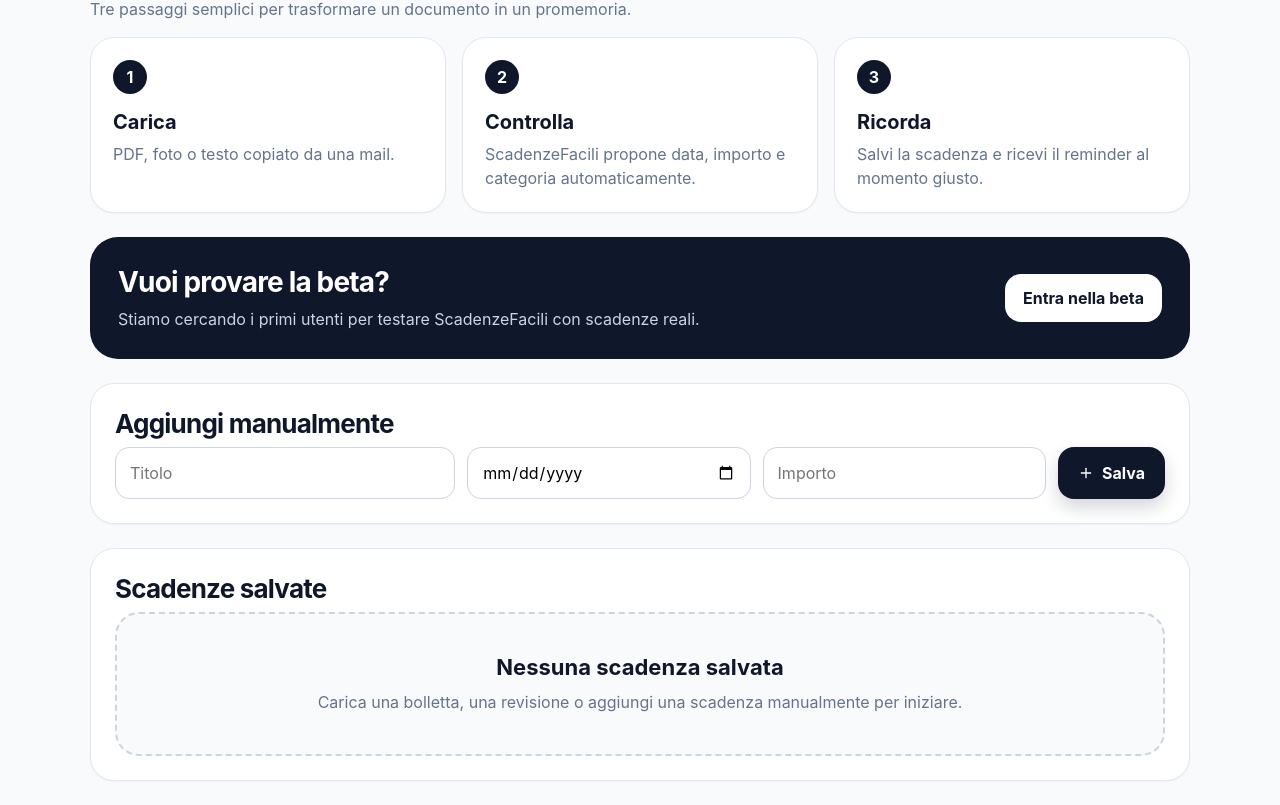
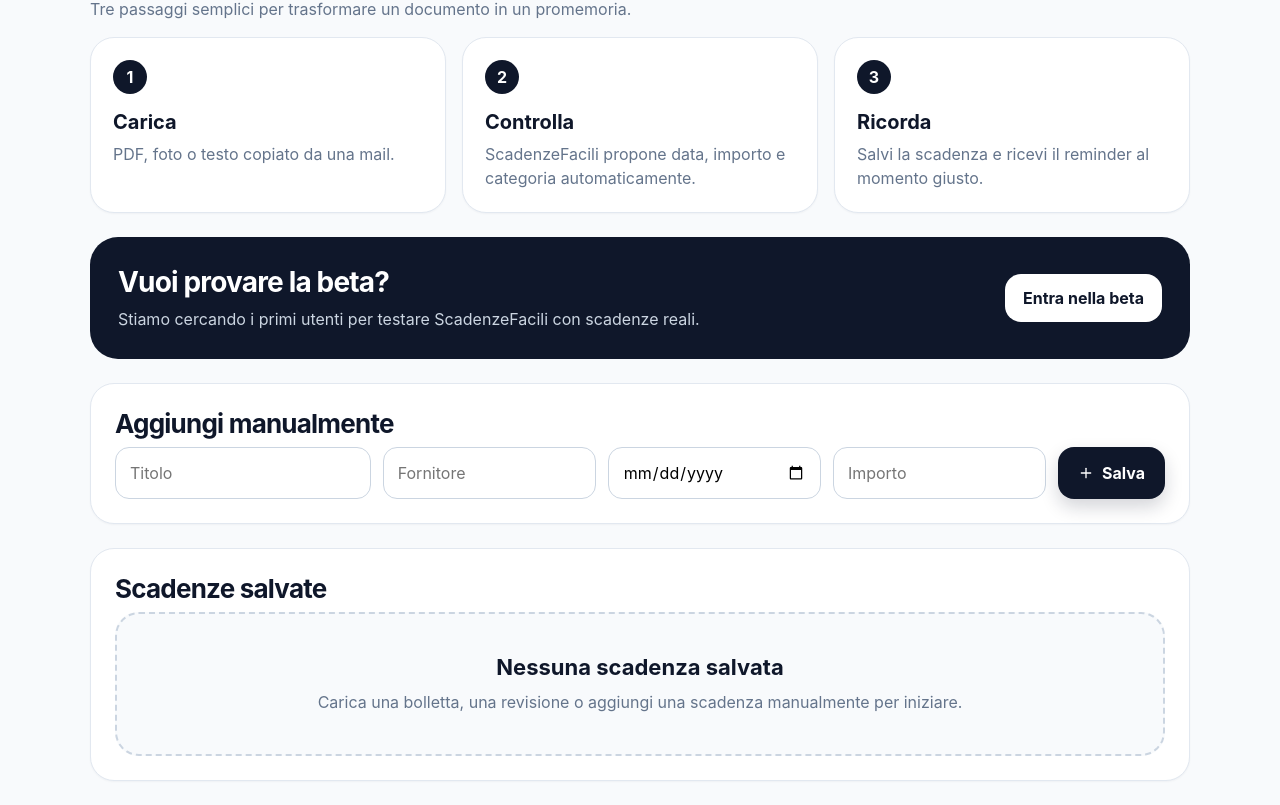
Before and after one commit to FedericoCi/scadenze-facili-mvp, a React (Vite) app: page / in a window 1280 px wide. Shown: the part 1769-2574 px from the top of the page. Built offline with nearby package versions, Linux system fonts and the light colour scheme.

Commit message:
prevent duplicate deadlines

```diff
--- a/src/main.jsx
+++ b/src/main.jsx
@@ -119,6 +119,7 @@
   const [manualTitle, setManualTitle] = useState('');
   const [manualDate, setManualDate] = useState('');
   const [manualAmount, setManualAmount] = useState('');
+  const [manualProvider, setManualProvider] = useState('');
   const [editingDeadline, setEditingDeadline] = useState(null);
   const [deadlineToDelete, setDeadlineToDelete] = useState(null);
   const [session, setSession] = useState(null);
@@ -452,7 +453,7 @@
 
     const deadline = {
       title: manualTitle.trim(),
-      provider: 'Inserito manualmente',
+      provider: manualProvider.trim() || 'Non indicato',
       category: 'Altro',
       due_date: manualDate,
       amount: manualAmount ? Number(manualAmount) : null,
@@ -520,6 +521,7 @@
     setManualTitle('');
     setManualDate('');
     setManualAmount('');
+    setManualProvider('');
   }
 
   async function deleteDeadline(id) {
@@ -1083,6 +1085,12 @@
             />
 
             <input
+              placeholder="Fornitore"
+              value={manualProvider}
+              onChange={(e) => setManualProvider(e.target.value)}
+            />
+
+            <input
               type="date"
               value={manualDate}
               onChange={(e) => setManualDate(e.target.value)}
--- a/src/styles.css
+++ b/src/styles.css
@@ -36,7 +36,11 @@
 .stat-label { display: flex; align-items: center; gap: 10px; color: #64748b; }
 .stat-card strong { display: block; margin-top: 12px; font-size: 32px; }
 .stat-card p { margin: 2px 0 0; color: #64748b; }
-.manual-grid { display: grid; grid-template-columns: 1.2fr 1fr 1fr auto; gap: 12px; }
+.manual-grid {
+  display: grid;
+  grid-template-columns: 1.2fr 1fr 1fr 1fr auto;
+  gap: 12px;
+}
 input { width: 100%; border-radius: 14px; border: 1px solid #cbd5e1; padding: 14px; }
 .deadline-list { display: grid; gap: 12px; }
 .deadline-row { display: flex; justify-content: space-between; gap: 16px; align-items: center; background: white; border: 1px solid #e2e8f0; border-radius: 20px; padding: 16px; }
```
